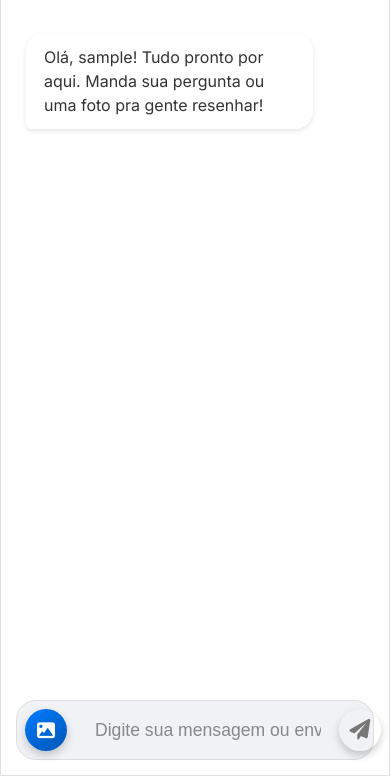
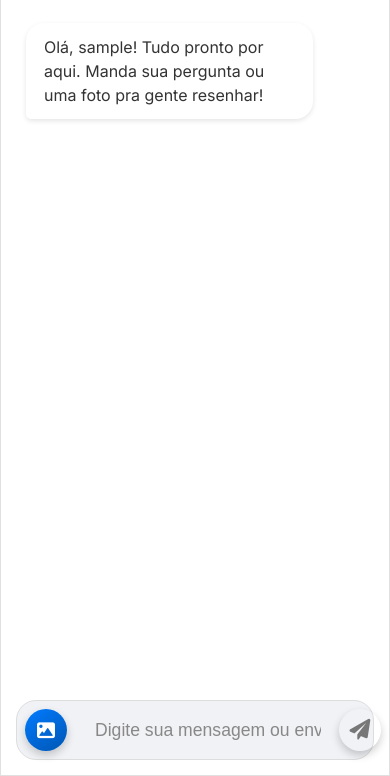
Before and after one commit to efewjkuw/DuzIA, a website: page index.html in a window 390 px wide. Shown: the part 68-844 px from the top of the page. Drawn offline with nearby package versions, Linux system fonts and the light colour scheme; sample sign-in values are in the browser's storage.

Commit message:
Add files via upload

```diff
--- a/style.css
+++ b/style.css
@@ -394,7 +394,6 @@ body.dark-theme .setting-item select { border-color: rgba(255, 255, 255, 0.2); b
     background: rgba(0, 0, 0, 0.3);
     color: white;
 }
-
 /* ================================================== */
 /* 6. AJUSTES PARA TELAS PEQUENAS (RESPONSIVIDADE)    */
 /* ================================================== */
@@ -421,6 +420,11 @@ body.dark-theme .setting-item select { border-color: rgba(255, 255, 255, 0.2); b
         width: 40px;
     }
 
+    /* AQUI ESTÁ A CORREÇÃO IMPORTANTE */
+    .chat-messages {
+        margin: 10px 0; /* Reduz a margem que estava empurrando a barra para fora */
+    }
+
     .chat-input-area {
         padding: 8px;
         gap: 8px;
```
